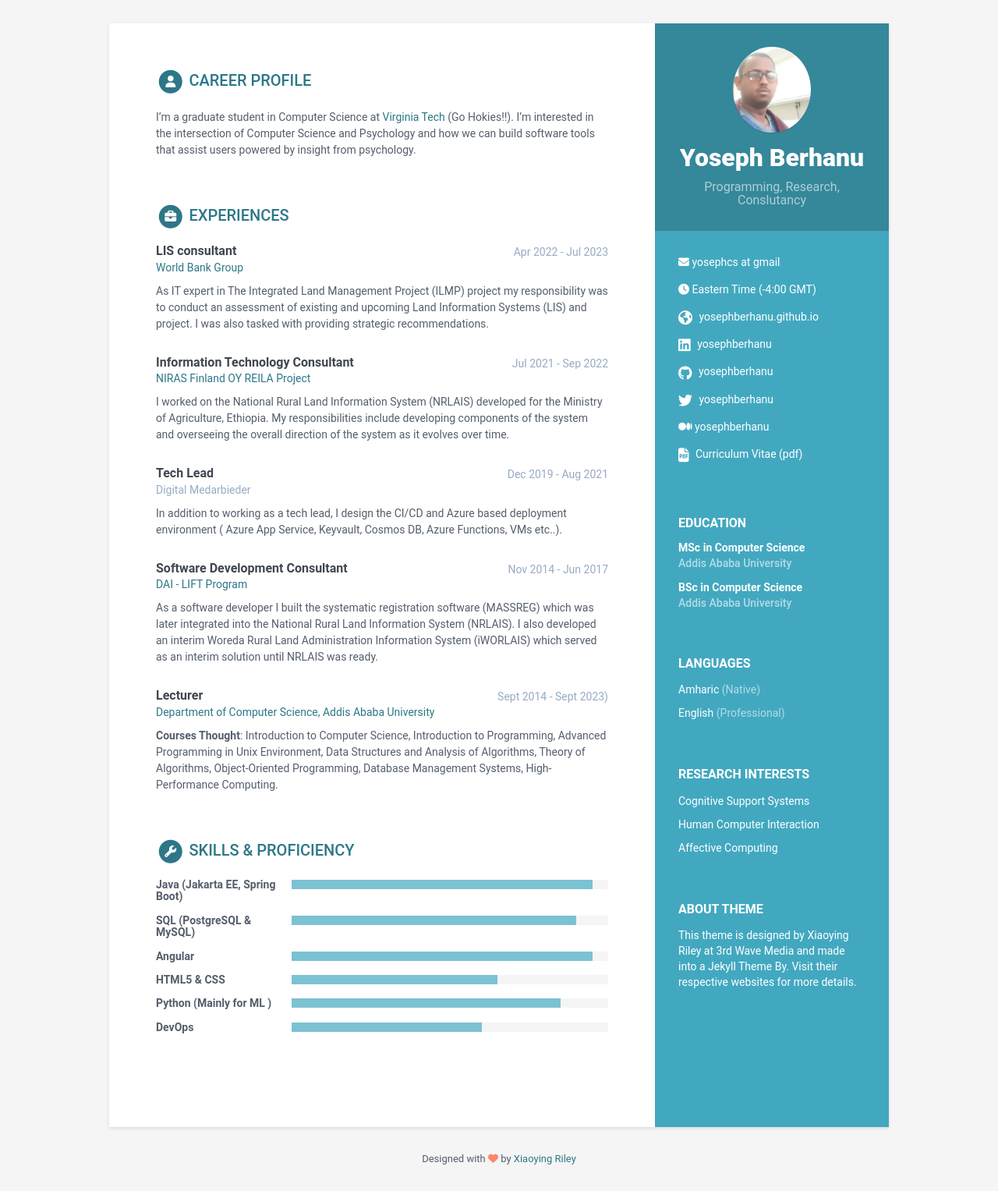
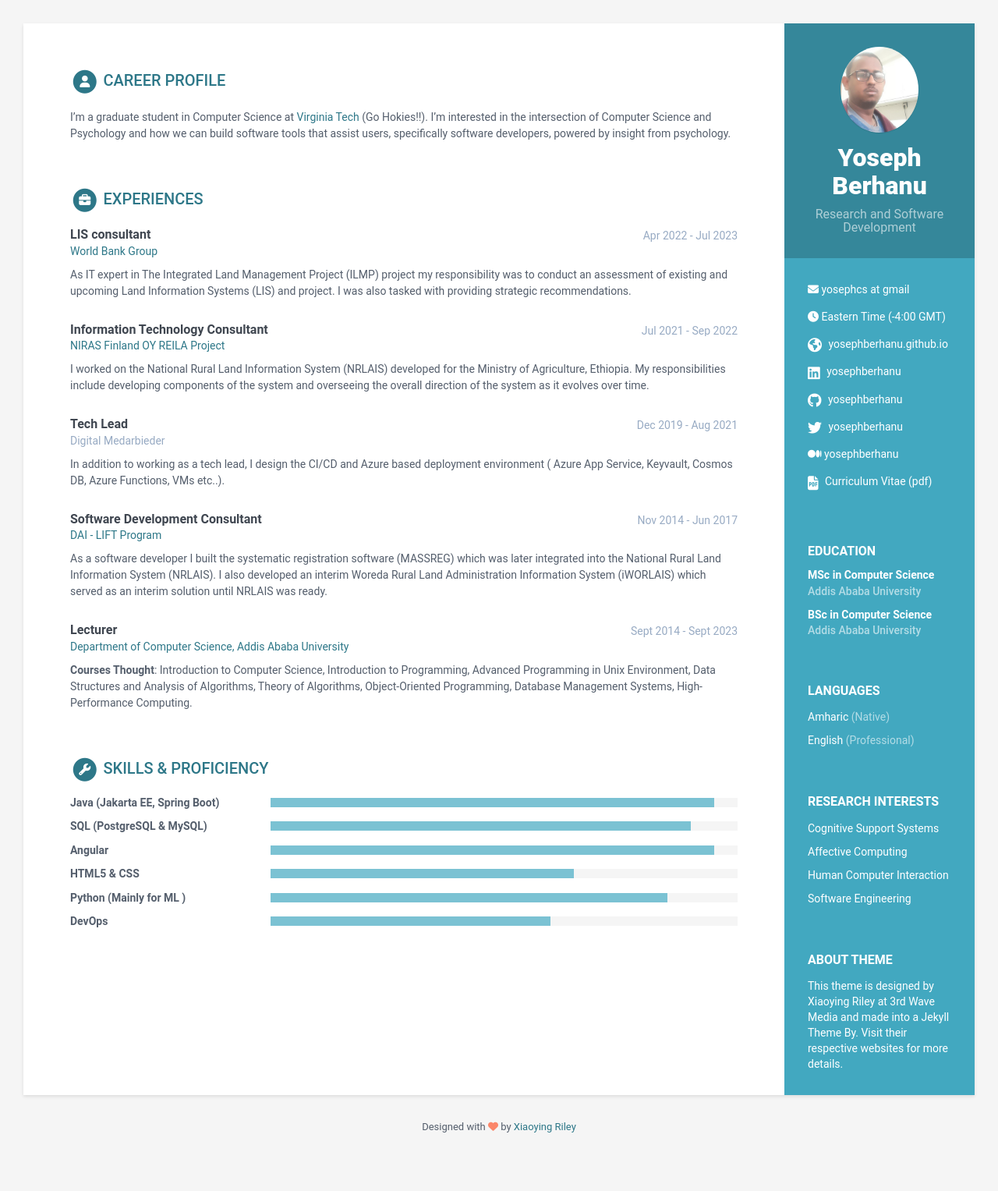
Before and after one commit to yosephberhanu/yosephberhanu.github.io, a Jekyll site: the page built from index.html, in a window 1280 px wide. Shown: the whole page at 78% size. Built offline with Jekyll 4.4.1, drawn with Linux system fonts in a browser that asks for light colours; after the commit the page ends 1486 px from its top, so only the background shows below that.

Commit message:
Fixes typos

```diff
--- a/_data/data.yml
+++ b/_data/data.yml
@@ -8,7 +8,7 @@ sidebar:
 
   # Profile information
   name: Yoseph Berhanu
-  tagline: Programming, Research, Conslutancy
+  tagline: Research and Software Development
   avatar: profile.png #place a 100x100 picture inside /assets/images/ folder and provide the name of the file below
 
   # Sidebar links
@@ -44,17 +44,17 @@ sidebar:
     info:
       - item: Cognitive Support Systems
         link:
-
+      - item: Affective Computing
+        link:
       - item: Human Computer Interaction
         link:
-
-      - item: Affective Computing
+      - item: Software Engineering
         link:
 
 career-profile:
   title: Career Profile
   summary: |
-    I'm a graduate student in Computer Science at <a href="https://vt.edu" target="_blank">Virginia Tech</a> (Go Hokies!!). I'm interested in the intersection of Computer Science and Psychology and how we can build software tools that assist users powered by insight from psychology.
+    I'm a graduate student in Computer Science at <a href="https://vt.edu" target="_blank">Virginia Tech</a> (Go Hokies!!). I'm interested in the intersection of Computer Science and Psychology and how we can build software tools that assist users, specifically software developers,  powered by insight from psychology.
 
 education:
   title: Education
@@ -99,7 +99,7 @@ experiences:
       details: |
         As a software developer I built the systematic registration software (MASSREG) which was later integrated into the National Rural Land Information System (NRLAIS). I also developed an interim Woreda Rural Land Administration Information System (iWORLAIS) which served as an interim solution until NRLAIS was ready.
     - role: Lecturer
-      time: Sept 2014 -  Sept 2023)
+      time: Sept 2014 -  Sept 2023
       company: Department of Computer Science, Addis Ababa University
       url: http://www.aau.edu.et
       details: |
@@ -129,17 +129,21 @@ experiences:
 #     - title: Small fun projects
 #       link: 'http://github.com/yosephberhanu'
 #       tagline: I like to work on small fun projects for learning purposes. Some of these can be found under my github account.
-#     - title: Others
+# - title: Machine Learning Projects
+#   link: 'https://yosephberhanu.github.io/ml-blog'
+#   tagline: I write about my ML projects <a href='https://yosephberhanu.github.io/ml-blog'>here</a>.
+# - title: Software Development
+#   link: 'https://yosephberhanu.github.io/se-blog'
+#   tagline: I write about my open source and side projects <a href='https://yosephberhanu.github.io/se-blog'>here</a>.
+#      - title: Others
 #       tagline: Other projects I've worked on include a computer vision-based campus car parking management system, an organizational document metadata store, and a tracking system.
 # publications:
 #   title: Publications
 #   intro: |
-#     You can list your publications in this section. Lorem ipsum dolor sit
-#     amet, consectetur adipiscing elit. Vestibulum et ligula in nunc
-#     bibendum fringilla a eu lectus.
+#        Here is a partial list of my recent publications. You can find my the full list <a href='#'>here</a>.
 #   papers:
 #     - title: 'Genetic Programming III: Darwinian Invention &amp; Problem Solving'
-#       link: '#'
+#       link:
 #       authors: Koza, J.R., Andre, D., Bennett, F.H., Keane, M.A.
 #       conference: 'Morgan Kaufmann Publishers Inc., San Francisco, CA, USA, 1st edn. (1999)'
 
--- a/_sass/_base.scss
+++ b/_sass/_base.scss
@@ -37,14 +37,14 @@ p {
   display: grid;
   grid-template-columns: repeat(10, 1fr);
   background: $theme-color;
-  max-width: 1000px;
+  max-width: 1400px;
   margin: 0 auto;
   position: relative;
   @include box-shadow(0px 2px 4px rgba(0, 0, 0, 0.1));
 }
 
 .sidebar-wrapper {
-  grid-column: span 3;
+  grid-column: span 2;
   order: 2;
   background: $theme-color;
   color: #fff;
@@ -160,7 +160,7 @@ p {
 }
 
 .main-wrapper {
-  grid-column: span 7;
+  grid-column: span 8;
   background: #fff;
   padding: 60px;
   .section-title {
```
